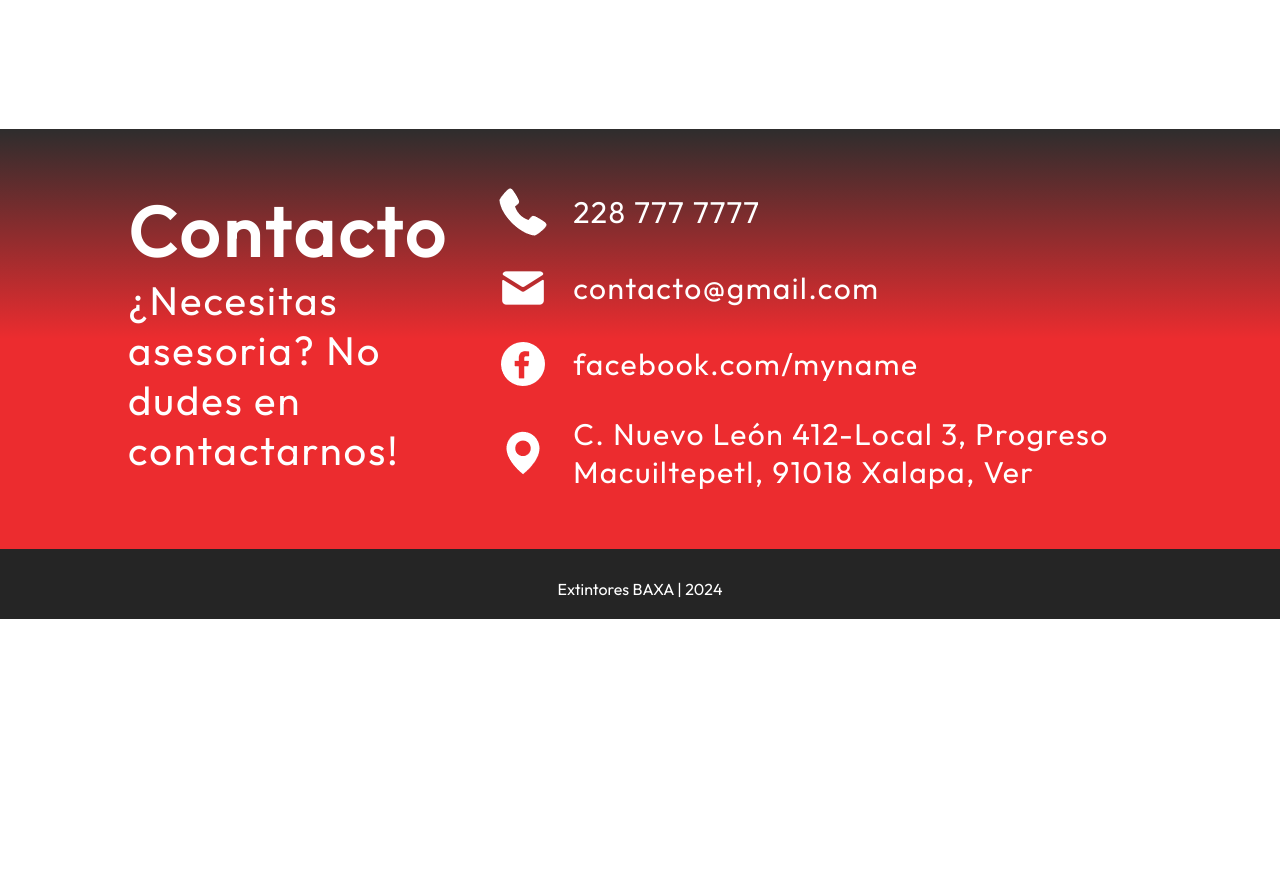
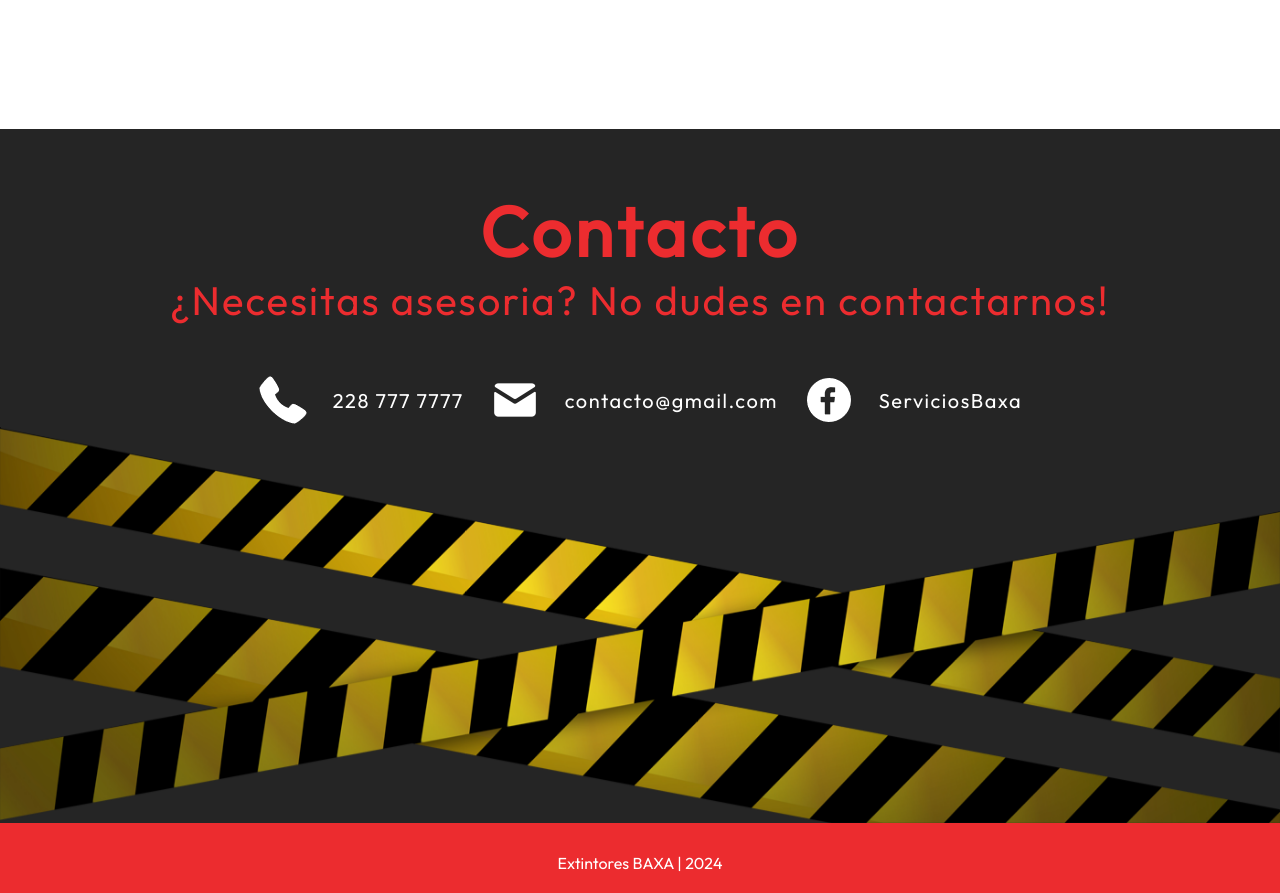
Before and after one commit to WillZavaleta/extintoresbaxa, a React (Vite) app: page /#/Contacto in a window 1280 px wide. Shown: the part 1420-2313 px from the top of the page. Before the commit the page ends 2039 px from the top, so only its background shows below. Built offline with nearby package versions, Linux system fonts and the light colour scheme.

Commit message:
Se agrega imagen en el footer

```diff
--- a/src/components/Contacto/Contacto.jsx
+++ b/src/components/Contacto/Contacto.jsx
@@ -5,6 +5,8 @@ import email from '../../../assets/emailIcon.png'
 import telefono from '../../../assets/telefonoIcon.png'
 import pin from '../../../assets/pinIcon.png'
 import facebook from '../../../assets/faceIcon.png'
+import tiras from '../../../assets/tiras_small.png'
+
 import 'animate.css';
 
 export const Contacto = () => {
@@ -44,14 +46,14 @@ export const Contacto = () => {
                     </li>
                     <li ref={objetoAnimar} className={`${styles.link} ${animar && 'animate__animated animate__fadeInRight animate__delay-1s'}`}>
                         <img src={facebook} alt="Facebook icon" />
-                        <a href="">facebook.com/myname</a>
+                        <a href="">ServiciosBaxa</a>
                     </li>
-                    <li ref={objetoAnimar} className={`${styles.link} ${animar && 'animate__animated animate__fadeInRight animate__delay-1s'}`}>
+                   {/* <li ref={objetoAnimar} className={`${styles.link} ${animar && 'animate__animated animate__fadeInRight animate__delay-1s'}`}>
                         <img src={pin} alt="Pin icon" />
                         <a href="https://maps.app.goo.gl/3wzLUHhyTBNgywDd9" target='_blank'>C. Nuevo León 412-Local 3, Progreso Macuiltepetl, 91018 Xalapa, Ver</a>
-                    </li>
+                    </li>*/}
                 </ul>
-
+                <img className={styles.tiras} src={tiras} alt="" />
             </footer>
             <div className={styles.marca}>
                 <p>Extintores BAXA | 2024</p>
--- a/src/components/Contacto/Contacto.module.css
+++ b/src/components/Contacto/Contacto.module.css
@@ -1,39 +1,52 @@
 .container {
+    position: relative;
     color: #fff;
     margin-top: 120px;
     display: flex;
-    flex-direction: row;
+    flex-direction: column;
+    text-align: center;
     padding: 58px 10%;
     justify-content: space-evenly;
     width: 100%;
-    background: linear-gradient(180deg, #2e2d2d 0%, #ec2c2f 50%, #ec2c2f 100%);
+    background: #252525;
     gap: 50px;
     overflow: hidden;
 }
 
-.text{
-    width: 50%;
+.tiras {
+    position: absolute;
+    width: 100%;
+    left: 0;
+    bottom: 0;
+}
+
+.text {
+    text-align: center;
 }
 
 .text h2 {
     font-size: 70px;
     font-weight: 700;
     letter-spacing: 4px;
+    color: #ec2c2f;
 }
 
 .text p {
     font-size: 40px;
     font-weight: 400;
     letter-spacing: 2px;
-    text-align: left;
+    text-align: center;
+    color: #ec2c2f;
 }
 
 .links {
     display: flex;
-    flex-direction: column;
-    align-items: flex-start;
+    flex-direction: row;
+    text-align:center;
+    justify-content: center;
     list-style: none;
     gap: 26px;
+    margin-bottom: 340px;
 }
 
 .link {
@@ -42,24 +55,26 @@
     gap: 25px;
 }
 
-.link a{
+.link a {
     color: var(--color-text);
     text-decoration: none;
-    font-size: 30px;
-    font-weight: 400;
+    font-size: 20px;
+    font-weight: 200;
     letter-spacing: 1.5px;
 }
 
-.marca{
-    position:absolute;
-    background: #252525;
+.marca {
+    position: absolute;
+    /*background: linear-gradient(180deg, #2e2d2d 0%, #ec2c2f 50%, #ec2c2f 100%);*/
+    background: #ec2c2f;
     height: 70px;
     width: 100%;
-    color:#fff;
+    color: #fff;
     text-align: center;
 
 }
-.marca p{
+
+.marca p {
     margin-top: 30px;
 }
 
@@ -68,14 +83,17 @@
         flex-direction: column;
         gap: 23px
     }
+
     .text {
         display: flex;
         flex-direction: column;
-        align-items:  center;
+        align-items: center;
     }
 
     .links {
+        flex-direction: column;
         align-items: center;
+        margin-bottom: 80px;
     }
 
     .link {
@@ -85,7 +103,7 @@
         text-align: center;
     }
 
-    .text{
+    .text {
         width: 100%;
     }
 
```
Also changed, not shown: assets/tiras_small.png (added).
